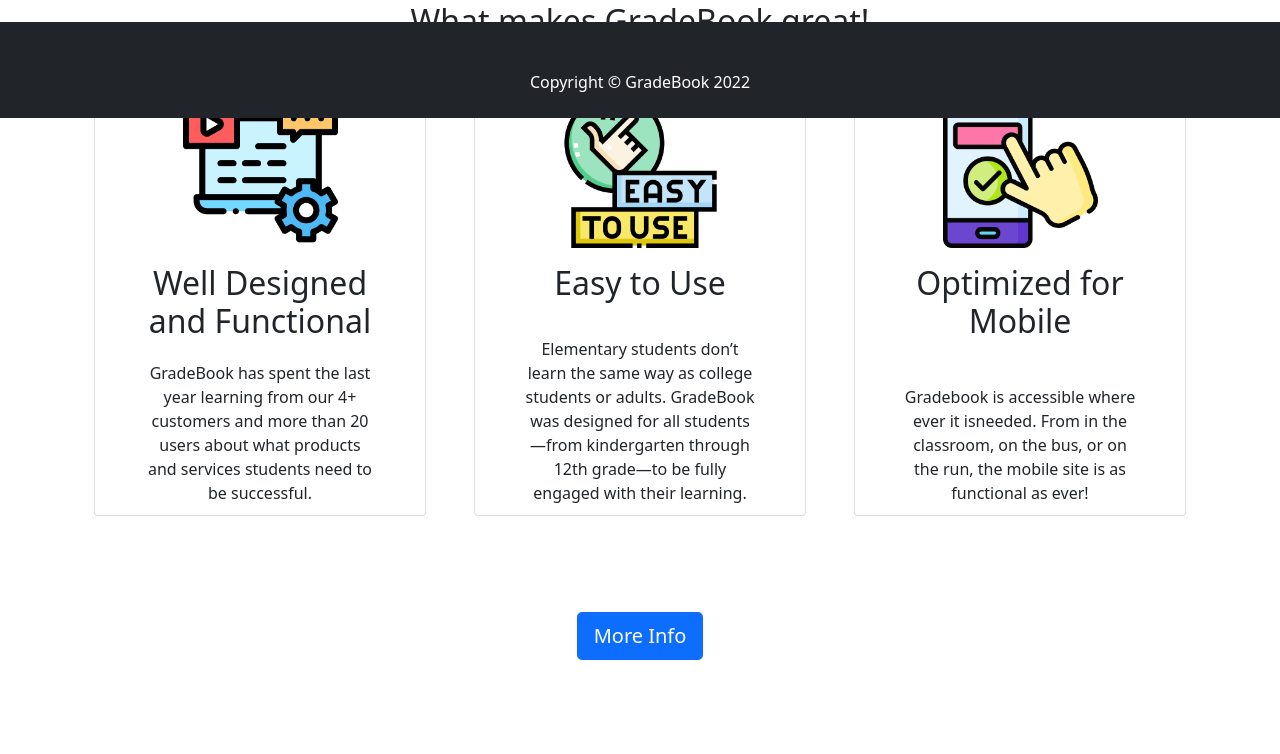
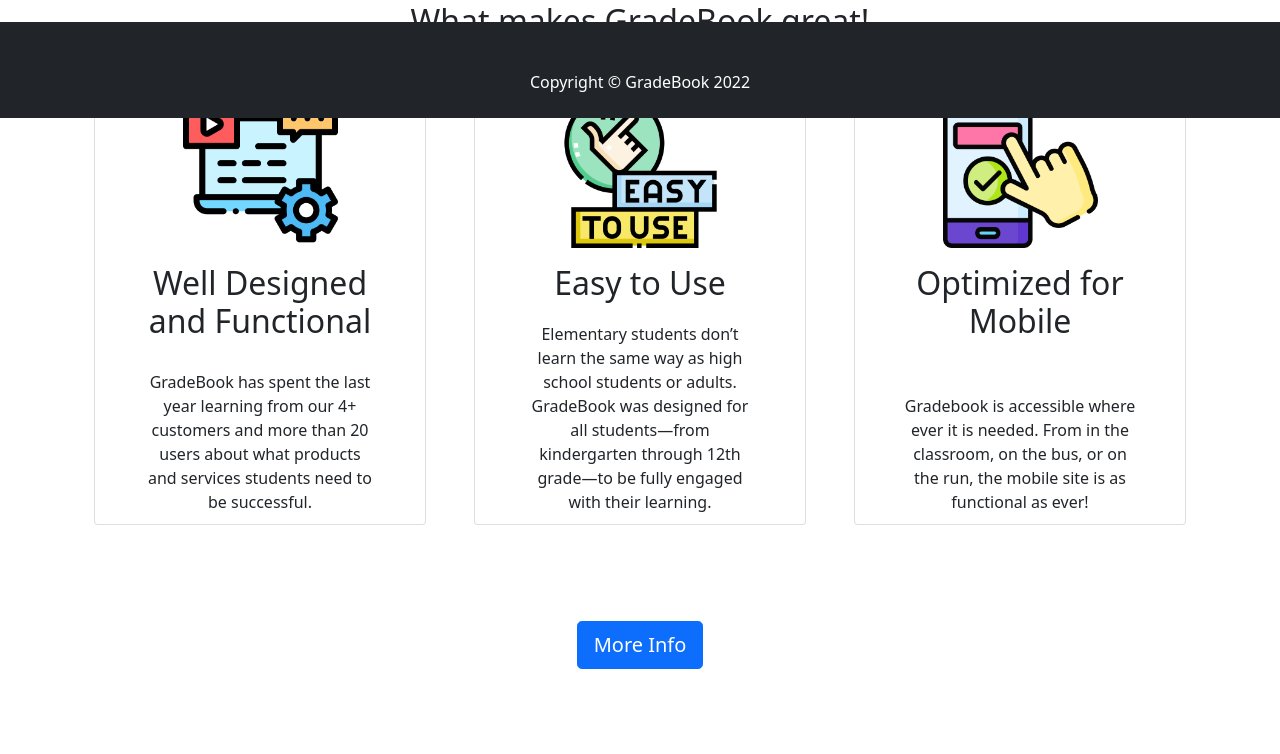
Before and after one commit to Crshafer12/Gradebook, a Node server app: page / in a window 1280 px wide. Shown: the part 682-1436 px from the top of the page. Before the commit the page ends 1342 px from the top, so only its background shows below. Run offline with Node 20, Linux system fonts and the light colour scheme; some libraries are stand-ins or nearby versions.

Commit message:
i still cant spell

```diff
--- a/views/index.ejs
+++ b/views/index.ejs
@@ -55,7 +55,7 @@
                             <img src="/images/easy-to-use.png" class="rounded mx-auto d-block img-fluid " alt="...">
                         </div>
                         <h2 class="card-title card-body">Easy to Use</h2>
-                        <p class="card-subtitle">Elementary students don’t learn the same way as college students or adults. GradeBook was designed for all students—from kindergarten through 12th grade—to be fully engaged with their learning.</p>
+                        <p class="card-subtitle">Elementary students don’t learn the same way as high school students or adults. GradeBook was designed for all students—from kindergarten through 12th grade—to be fully engaged with their learning.</p>
                     </div>
                 </div>
                 <div class="col-md-4 mb-5">
@@ -64,7 +64,7 @@
                             <img src="/images/booking.png" class="rounded mx-auto d-block img-fluid " alt="...">
                         </div>
                         <h2 class="card-title card-body">Optimized for Mobile</h2>
-                        <p class="card-subtitle">Gradebook is accessible where ever it isneeded. From in the classroom, on the bus, or on the run, the mobile site is as functional as ever!</p>
+                        <p class="card-subtitle">Gradebook is accessible where ever it is needed. From in the classroom, on the bus, or on the run, the mobile site is as functional as ever!</p>
                     </div>
                 </div>
                 <div class="col text-center p-5"><a class="btn btn-primary btn-lg sp-5" href="/about">More Info</a>
--- a/views/indexLoggedIn.ejs
+++ b/views/indexLoggedIn.ejs
@@ -64,7 +64,7 @@
                                 <img src="/images/easy-to-use.png" class="rounded mx-auto d-block img-fluid " alt="...">
                             </div>
                             <h2 class="card-title card-body">Easy to Use</h2>
-                            <p class="card-subtitle">Elementary students don’t learn the same way as college students or
+                            <p class="card-subtitle">Elementary students don’t learn the same way as high school students or
                                 adults. GradeBook was designed for all students—from kindergarten through 12th grade—to
                                 be fully engaged with their learning.</p>
                         </div>
@@ -75,7 +75,7 @@
                                 <img src="/images/booking.png" class="rounded mx-auto d-block img-fluid " alt="...">
                             </div>
                             <h2 class="card-title card-body">Optimized for Mobile</h2>
-                            <p class="card-subtitle">Gradebook is accessible where ever it isneeded. From in the
+                            <p class="card-subtitle">Gradebook is accessible where ever it is needed. From in the
                                 classroom, on the bus, or on the run, the mobile site is as functional as ever!</p>
                         </div>
                     </div>
```
